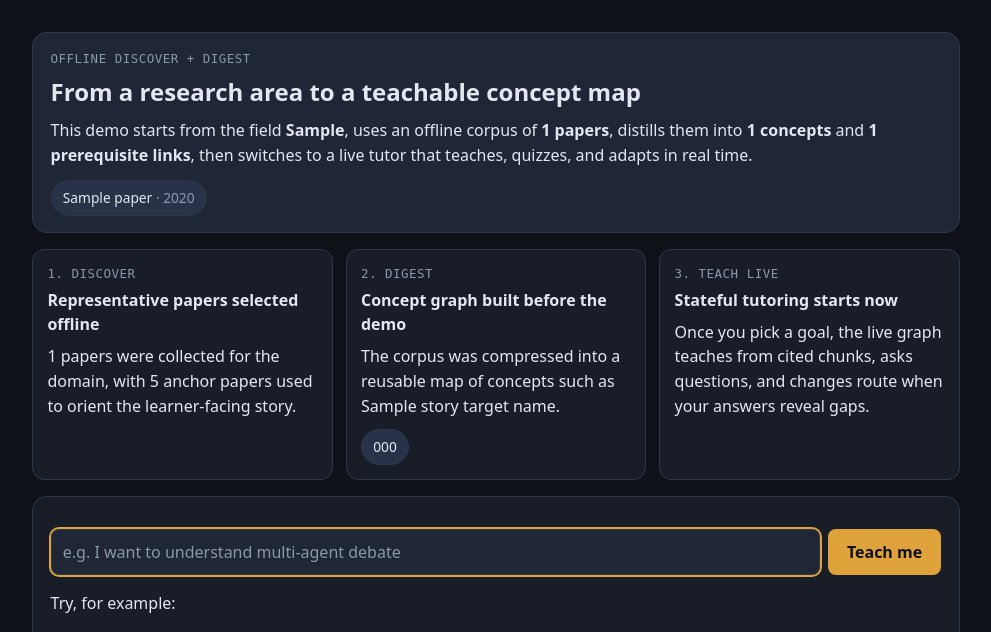
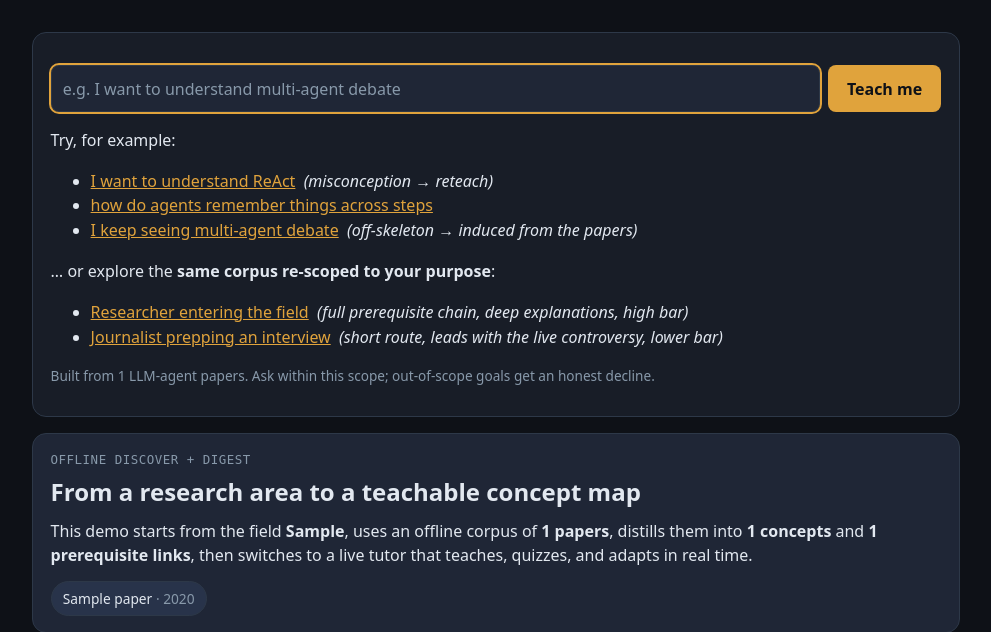
Before and after one commit to The-Architect-3906/LitNavigator, a Python web app: template litnav/ui/templates/agent_home.html in a window 1280 px wide. Shown: the part 51-683 px from the top of the page, without its empty margins (144-1135 px from the left). Run offline with Jinja, Linux system fonts and the light colour scheme; the template is opened without the code that fills it: most values are stand-ins (such as "Sample title", 1, 10 or a date in 2020).

Commit message:
feat(ui): a11y + quick wins (viewport, labels, h1, aria, contrast, focus) (B9)

```diff
--- a/litnav/ui/templates/agent_home.html
+++ b/litnav/ui/templates/agent_home.html
@@ -1,5 +1,5 @@
 <!doctype html>
-<html lang="en"><head><meta charset="utf-8"><title>LitNavigator</title>
+<html lang="en"><head><meta charset="utf-8"><meta name="viewport" content="width=device-width, initial-scale=1"><title>LitNavigator — Adaptive Research Tutor</title>
 <style>
  /* ── Direction-B dark design system (mirrors agent.html :root) ─────────── */
  :root{
@@ -51,10 +51,37 @@
  .paper-grid,.chip-row{display:flex;flex-wrap:wrap;gap:.5rem;margin-top:.65rem}
  .paper,.chip{background:var(--s3);border:1px solid var(--border);border-radius:999px;padding:.38rem .7rem;font-size:.86rem;color:var(--tx-primary)}
  .paper span,.chip span{color:var(--tx-secondary)}
+ .sr-only{position:absolute;width:1px;height:1px;padding:0;margin:-1px;overflow:hidden;clip:rect(0,0,0,0);white-space:nowrap;border:0}
 </style></head>
 <body>
 <header><b>LitNavigator</b> &nbsp; interactive tutor</header>
 <div class="wrap">
+ <h1 class="sr-only">LitNavigator — Adaptive Research Tutor</h1>
+ <div class="card">
+ <form action="/tutor/start" method="get">
+   <label for="goal" class="sr-only">Your learning goal</label>
+   <input id="goal" name="goal" autofocus required
+          placeholder="e.g. I want to understand multi-agent debate"
+          aria-label="Your learning goal">
+   <button type="submit">Teach me</button>
+ </form>
+ <p>Try, for example:</p>
+ <ul>
+   <li><a href="/tutor/start?goal=I want to understand ReAct">I want to understand ReAct</a>
+       &nbsp;<i>(misconception &rarr; reteach)</i></li>
+   <li><a href="/tutor/start?goal=how do agents remember things across steps">how do agents remember things across steps</a></li>
+   <li><a href="/tutor/start?goal=I keep seeing multi-agent debate, where does it fit">I keep seeing multi-agent debate</a>
+       &nbsp;<i>(off-skeleton &rarr; induced from the papers)</i></li>
+ </ul>
+ <p>… or explore the <b>same corpus re-scoped to your purpose</b>:</p>
+ <ul>
+   <li><a href="/tutor/start?intent=researcher">Researcher entering the field</a>
+       &nbsp;<i>(full prerequisite chain, deep explanations, high bar)</i></li>
+   <li><a href="/tutor/start?intent=journalist">Journalist prepping an interview</a>
+       &nbsp;<i>(short route, leads with the live controversy, lower bar)</i></li>
+ </ul>
+ <p class="scope">Built from {{ n_papers }} LLM-agent papers. Ask within this scope; out-of-scope goals get an honest decline.</p>
+ </div>
  <div class="hero">
   <div class="k">Offline Discover + Digest</div>
   <h2 style="margin:.25rem 0 .5rem">From a research area to a teachable concept map</h2>
@@ -94,26 +121,4 @@
   </div>
  </div>
  {% if message %}<p class="note">{{ message }}</p>{% endif %}
- <div class="card">
- <form action="/tutor/start" method="get">
-   <input name="goal" autofocus required placeholder="e.g. I want to understand multi-agent debate">
-   <button type="submit">Teach me</button>
- </form>
- <p>Try, for example:</p>
- <ul>
-   <li><a href="/tutor/start?goal=I want to understand ReAct">I want to understand ReAct</a>
-       &nbsp;<i>(misconception &rarr; reteach)</i></li>
-   <li><a href="/tutor/start?goal=how do agents remember things across steps">how do agents remember things across steps</a></li>
-   <li><a href="/tutor/start?goal=I keep seeing multi-agent debate, where does it fit">I keep seeing multi-agent debate</a>
-       &nbsp;<i>(off-skeleton &rarr; induced from the papers)</i></li>
- </ul>
- <p>… or explore the <b>same corpus re-scoped to your purpose</b>:</p>
- <ul>
-   <li><a href="/tutor/start?intent=researcher">Researcher entering the field</a>
-       &nbsp;<i>(full prerequisite chain, deep explanations, high bar)</i></li>
-   <li><a href="/tutor/start?intent=journalist">Journalist prepping an interview</a>
-       &nbsp;<i>(short route, leads with the live controversy, lower bar)</i></li>
- </ul>
- <p class="scope">Built from {{ n_papers }} LLM-agent papers. Ask within this scope; out-of-scope goals get an honest decline.</p>
- </div>
 </div></body></html>
```
Also changed, not shown: litnav/ui/templates/agent.html (+6 -4 lines), tests/test_unified_ui.py (+40 -0 lines).
